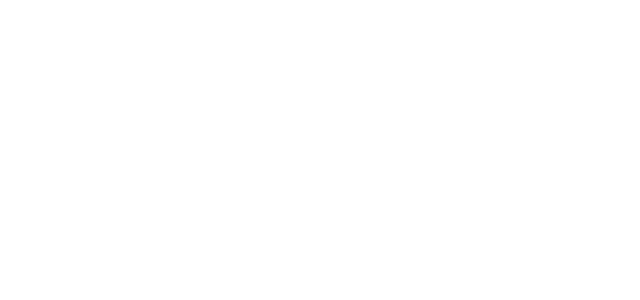
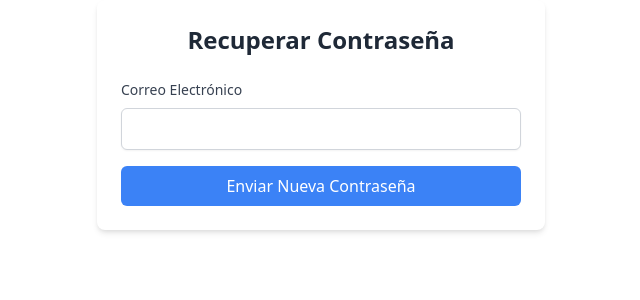
Before and after one commit to Jsma07/FrontEnd, a React (Create React App) app: page /recuperarContrasena in a window 1280 px wide. Before the commit this address had no page. Shown: the top 300 px of the page, without its empty margins (319-959 px from the left). Built offline with nearby package versions, Linux system fonts and the light colour scheme.

Commit message:
recuperar contraseña v1

```diff
--- a/src/App.js
+++ b/src/App.js
@@ -46,7 +46,7 @@ function App() {
               justifyContent="center"
               style={{ minHeight: '80vh', position: 'relative' }}
             >
-              <Grid item xs={12} md={8}> {/* Ajusta el tamaño según tus necesidades */}
+              <Grid item xs={12} md={8}>
                 <Outlet />
               </Grid>
               {/* Botón en la esquina inferior derecha */}
--- a/src/components/consts/Login.jsx
+++ b/src/components/consts/Login.jsx
@@ -5,11 +5,21 @@ const Login = () => {
   const [correo, setCorreo] = useState('');
   const [contrasena, setContrasena] = useState('');
   const [error, setError] = useState('');
+  const [passwordTouched, setPasswordTouched] = useState(false);
+
   const { login } = useContext(UserContext);
+
+const validacionContrasena = /^(?=.*[A-Z])(?=.*\d).{8,}$/;
 
   const handleLogin = async (e) => {
     e.preventDefault();
     setError('');
+
+    if (!validacionContrasena.test(contrasena)) {
+      setError('La contraseña debe tener mínimo 8 caracteres, una mayúscula y un número.');
+      return;
+    }
+
 
     try {
       const response = await axios.post('http://localhost:5000/api/iniciarSesion', {
@@ -27,6 +37,7 @@ const Login = () => {
       // Configurar el token en los headers de Axios para futuras peticiones
       axios.defaults.headers.common['Authorization'] = `Bearer ${token}`;
 
+
       // Redireccionar a la página principal después del inicio de sesión
       window.location.href = '/';
     } catch (error) {
@@ -39,6 +50,19 @@ const Login = () => {
       }
     }
   };
+  const validatePassword = (password) => {
+    const conditions = {
+      length: password.length >= 8,
+      uppercase: /[A-Z]/.test(password),
+      number: /\d/.test(password),
+    };
+
+    return conditions;
+  };
+
+  const condicionesContrasena = validatePassword(contrasena);
+  const todasCondicionesCumplidas = Object.values(condicionesContrasena).every(Boolean);
+
 
   return (
     <div className="bg-purple-900 absolute top-0 left-0 bg-gradient-to-b from-gray-900 via-gray-900 to-purple-800 bottom-0 leading-5 h-full w-full overflow-hidden">
@@ -172,14 +196,30 @@ const Login = () => {
               placeholder="Correo Electrónico"
               value={correo}
               onChange={(e) => setCorreo(e.target.value)}
+              required
                />
               <input className="w-full text-sm px-4 py-3 bg-gray-200 focus:bg-gray-100 border border-gray-200 rounded-lg focus:outline-none focus:border-purple-400"
                type="password"
                 placeholder="Contraseña"
                 value={contrasena}
                 onChange={(e) => setContrasena(e.target.value)}
+                onFocus={() => setPasswordTouched(true)}
+                required
 
                 />
+                 {passwordTouched && !todasCondicionesCumplidas && (
+            <div>
+              <p style={{ color: condicionesContrasena.length ? 'green' : 'red' }}>
+                Mínimo 8 caracteres
+              </p>
+              <p style={{ color: condicionesContrasena.uppercase ? 'green' : 'red' }}>
+                Al menos una mayúscula
+              </p>
+              <p style={{ color: condicionesContrasena.number ? 'green' : 'red' }}>
+                Al menos un número
+              </p>
+            </div>
+          )}
                           <div className="mb-7 text-center">
                           {error && <p className="text-red-500">{error}</p>}
 
--- a/src/components/consts/Register.jsx
+++ b/src/components/consts/Register.jsx
@@ -26,14 +26,16 @@ function Register() {
                 <option value="C.E">Cédula de extranjeria</option>
                 {/* Añade más opciones según tus necesidades */}
               </select>
-              <input className="w-full text-sm px-4 py-3 bg-gray-200 focus:bg-gray-100 border border-gray-200 rounded-lg focus:outline-none focus:border-purple-400" type="text" placeholder="Número de documento" />
+              <input className="w-full text-sm px-4 py-3 bg-gray-200 focus:bg-gray-100 border border-gray-200 rounded-lg focus:outline-none focus:border-purple-400" type="text" placeholder="Número de documento: " />
 
               <div className="grid grid-cols-2 gap-4">
-                <input className="text-sm px-4 py-3 bg-gray-200 focus:bg-gray-100 border border-gray-200 rounded-lg focus:outline-none focus:border-purple-400" type="text" placeholder="Nombre" />
-                <input className="text-sm px-4 py-3 bg-gray-200 focus:bg-gray-100 border border-gray-200 rounded-lg focus:outline-none focus:border-purple-400" type="text" placeholder="Apellido" />
+                <input className="text-sm px-4 py-3 bg-gray-200 focus:bg-gray-100 border border-gray-200 rounded-lg focus:outline-none focus:border-purple-400" type="text" placeholder="Nombre:" />
+                <input className="text-sm px-4 py-3 bg-gray-200 focus:bg-gray-100 border border-gray-200 rounded-lg focus:outline-none focus:border-purple-400" type="text" placeholder="Apellido:" />
               </div>
-              <input className="w-full text-sm px-4 py-3 bg-gray-200 focus:bg-gray-100 border border-gray-200 rounded-lg focus:outline-none focus:border-purple-400" type="text" placeholder="Correo Electrónico" />
-              <input className="w-full text-sm px-4 py-3 bg-gray-200 focus:bg-gray-100 border border-gray-200 rounded-lg focus:outline-none focus:border-purple-400" type="password" placeholder="Contraseña" />
+              <input className="w-full text-sm px-4 py-3 bg-gray-200 focus:bg-gray-100 border border-gray-200 rounded-lg focus:outline-none focus:border-purple-400" type="text" placeholder="Telefono: " />
+
+              <input className="w-full text-sm px-4 py-3 bg-gray-200 focus:bg-gray-100 border border-gray-200 rounded-lg focus:outline-none focus:border-purple-400" type="text" placeholder="Correo Electrónico: " />
+              <input className="w-full text-sm px-4 py-3 bg-gray-200 focus:bg-gray-100 border border-gray-200 rounded-lg focus:outline-none focus:border-purple-400" type="password" placeholder="Contraseña:" />
 
               <div className="flex items-center justify-between">
 
--- /dev/null
+++ b/src/components/consts/recuperarContrasena.jsx
@@ -0,0 +1,49 @@
+import React, { useState } from 'react';
+import axios from 'axios';
+
+const RecuperarContrasena = () => {
+  const [correo, setCorreo] = useState('');
+  const [mensaje, setMensaje] = useState('');
+  const [error, setError] = useState('');
+
+  const handleSubmit = async (e) => {
+    e.preventDefault();
+    setMensaje('');
+    setError('');
+
+    try {
+      await axios.post('http://localhost:5000/api/recuperarContrasena', { correo, tipo: 'cliente' });
+      setMensaje('Nueva contraseña enviada al correo.');
+    } catch (err) {
+      setError('Error en la recuperación de contraseña.');
+    }
+  };
+
+  return (
+    <div className="flex flex-col items-center p-6 max-w-md mx-auto bg-white shadow-md rounded-lg">
+      <h2 className="text-2xl font-bold mb-6 text-gray-800">Recuperar Contraseña</h2>
+      <form onSubmit={handleSubmit} className="w-full">
+        <div className="mb-4">
+          <label htmlFor="correo" className="block mb-2 text-sm font-medium text-gray-700">
+            Correo Electrónico
+          </label>
+          <input
+            id="correo"
+            type="email"
+            value={correo}
+            onChange={(e) => setCorreo(e.target.value)}
+            className="block w-full p-2 border border-gray-300 rounded-md shadow-sm focus:ring-blue-500 focus:border-blue-500"
+            required
+          />
+        </div>
+        {mensaje && <p className="text-green-600 mb-4">{mensaje}</p>}
+        {error && <p className="text-red-600 mb-4">{error}</p>}
+        <button type="submit" className="w-full bg-blue-500 text-white hover:bg-blue-600 focus:outline-none focus:ring-2 focus:ring-blue-500 focus:ring-offset-2 rounded-md py-2 px-4">
+          Enviar Nueva Contraseña
+        </button>
+      </form>
+    </div>
+  );
+};
+
+export default RecuperarContrasena;
--- a/src/index.js
+++ b/src/index.js
@@ -24,7 +24,7 @@ import InsumoDetalle from './pages/Ventas/Detalles';
 import DetalleCompra from './pages/Compras/DetalleCompra';
 import { UserProvider } from './context/ContextoUsuario';
 import Navbarclient from './components/consts/VIewClients/Navbarclient'
-
+import RecuperarContrasena from './components/consts/recuperarContrasena';
 
 const root = ReactDOM.createRoot(document.getElementById('root'));
 
@@ -34,6 +34,8 @@ root.render(
     <BrowserRouter>
       <Routes>
         <Route path="/iniciarSesion" element={<Login />} />
+        <Route path="/recuperarContrasena" element={<RecuperarContrasena />} />
+
         <Route path="/Registrar" element={<CrearCuenta />} />
         <Route path="/Catalogo" element={<Navbarclient />} />
         <Route path="/" element={<App />}>
```
Also changed, not shown: 1 other file (tests, documents, lock files or other folders).
